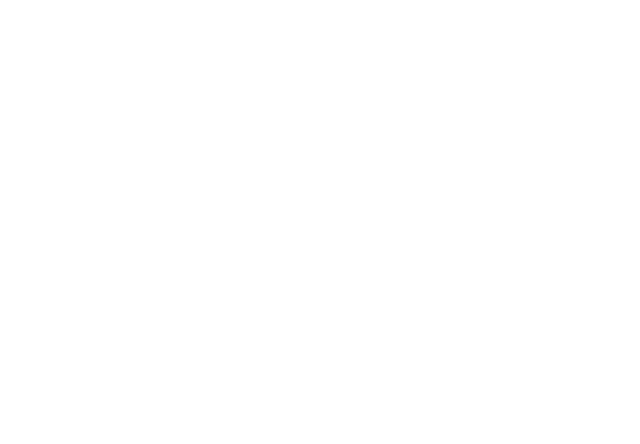
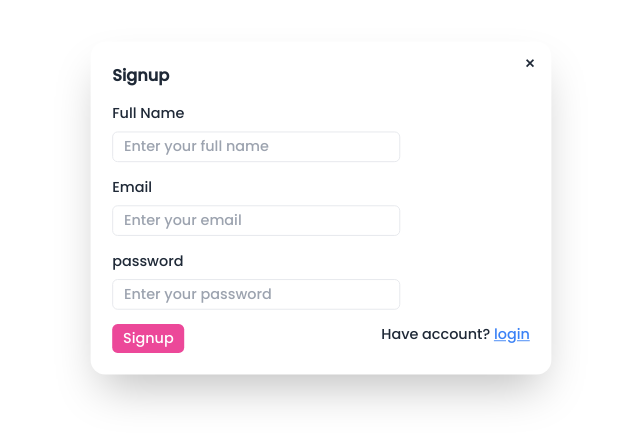
Before and after one commit to TarunPatidar04/BookStore, a React (Vite) app in the folder Frontend/: page /signup in a window 1280 px wide. Before the commit this address had no page. Shown: the part 192-636 px from the top of the page, without its empty margins (275-915 px from the left). Built offline with nearby package versions, Linux system fonts and the light colour scheme.

Commit message:
complete a Sign in Page

```diff
--- a/Frontend/src/App.jsx
+++ b/Frontend/src/App.jsx
@@ -2,6 +2,7 @@
 import Home from "./home/Home";
 import { Routes, Route } from "react-router-dom";
 import Courses from "./course/Courses";
+import Signup from "./components/Signup";
 
 const App = () => {
   return (
@@ -10,6 +11,7 @@
         <Routes>
           <Route path="/" element={<Home />} />
           <Route path="/course" element={<Courses />} />
+          <Route path="/signup" element={<Signup />} />
         </Routes>
       </div>
     </>
--- a/Frontend/src/components/Login.jsx
+++ b/Frontend/src/components/Login.jsx
@@ -1,4 +1,5 @@
 import React from "react";
+import { Link } from "react-router-dom";
 
 const Login = () => {
   return (
@@ -7,9 +8,11 @@
         <div className="modal-box">
           <form method="dialog">
             {/* if there is a button in form, it will close the modal */}
+            <Link to="/">
               <button className="btn btn-sm btn-circle btn-ghost absolute right-2 top-2">
                 ✕
               </button>
+            </Link>
           </form>
           <h3 className="font-bold text-lg">Login</h3>
           <div className="mt-4 space-y-2">
@@ -35,9 +38,11 @@
             </button>
             <p>
               Not registered ?{" "}
+              <Link to="/signup">
                 <span className="underline text-blue-500 cursor-pointer">
                   Signup
                 </span>{" "}
+              </Link>
             </p>
           </div>
         </div>
--- /dev/null
+++ b/Frontend/src/components/Signup.jsx
@@ -0,0 +1,69 @@
+import React from "react";
+import { Link } from "react-router-dom";
+import Login from "./Login.jsx";
+
+const Signup = () => {
+  return (
+    <>
+      <div className="flex h-screen items-center justify-center ">
+        <div
+          className=" w-[600px]"
+        >
+          <div className="modal-box">
+            <form method="dialog">
+              {/* if there is a button in form, it will close the modal */}
+              <Link to="/">
+              <button className="btn btn-sm btn-circle btn-ghost absolute right-2 top-2">
+                ✕
+              </button>
+              </Link>
+            </form>
+            <h3 className="font-bold text-lg">Signup</h3>
+            <div className="mt-4 space-y-2">
+              <span>Full Name</span> <br />
+              <input
+                type="text"
+                placeholder="Enter your full name"
+                className="w-80 py-1 px-3 border outline-none rounded-md"
+              />
+            </div>
+            <div className="mt-4 space-y-2">
+              <span>Email</span> <br />
+              <input
+                type="email"
+                placeholder="Enter your email"
+                className="w-80 py-1 px-3 border outline-none rounded-md"
+              />
+            </div>
+            <br />
+            <div className="-mt-2 space-y-2">
+              <span>password</span> <br />
+              <input
+                type="password"
+                placeholder="Enter your password"
+                className="w-80 py-1 px-3 border outline-none rounded-md"
+              />
+            </div>
+            <div className="flex  justify-between mt-4">
+              <button className="bg-pink-500 text-white px-3 py-1 hover:bg-pink-700 duration-200 rounded-md">
+                Signup
+              </button>
+              <p>
+                Have account?{" "}
+                <button className="underline text-blue-500 cursor-pointer"
+                onClick={() =>
+                  document.getElementById("my_modal_3").showModal()
+                }>
+                  login
+                </button>{" "}
+                <Login/>
+              </p>
+            </div>
+          </div>
+        </div>
+      </div>
+    </>
+  );
+};
+
+export default Signup;
```
Lines whose indentation alone changed are shown as unchanged.
